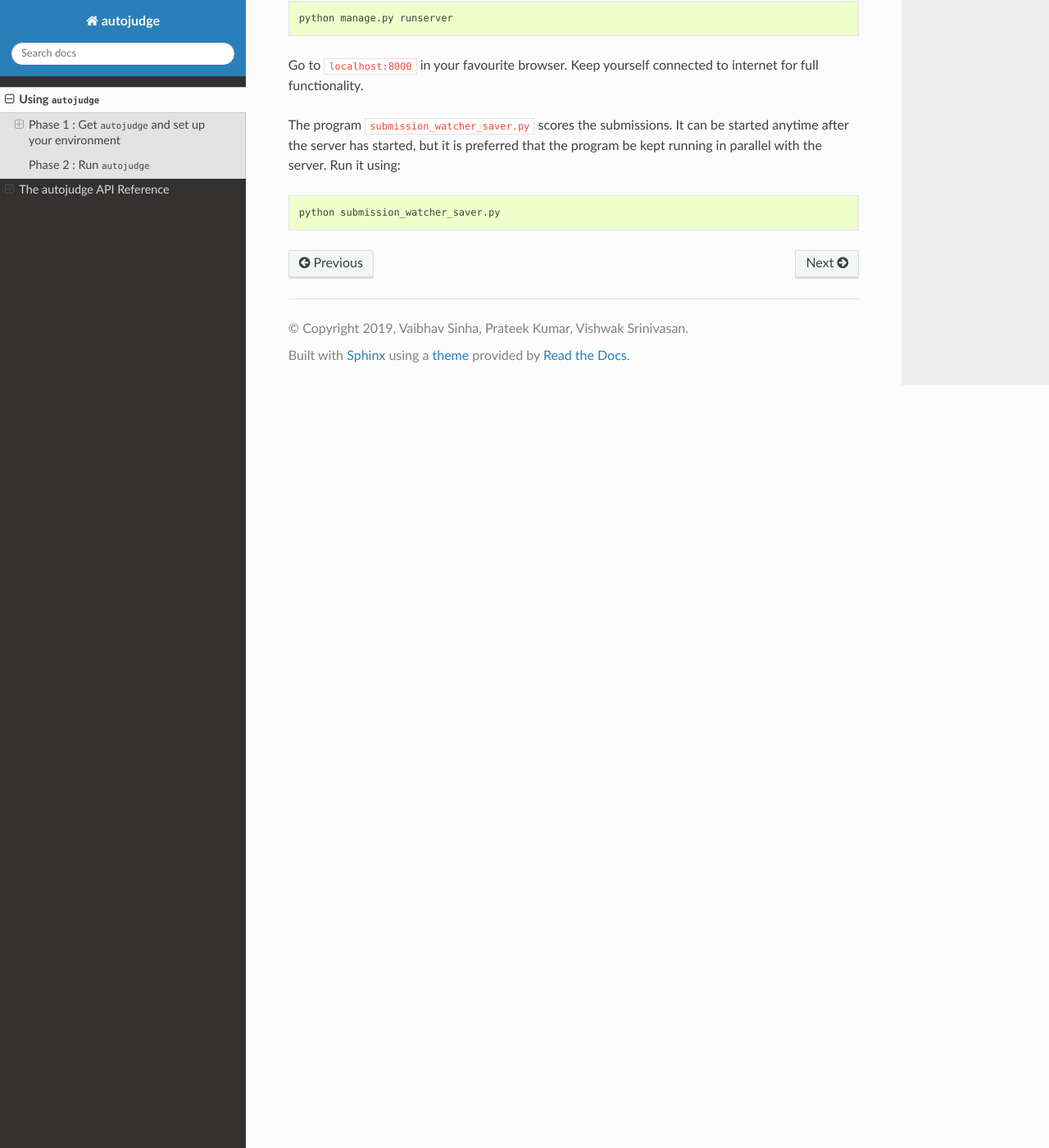
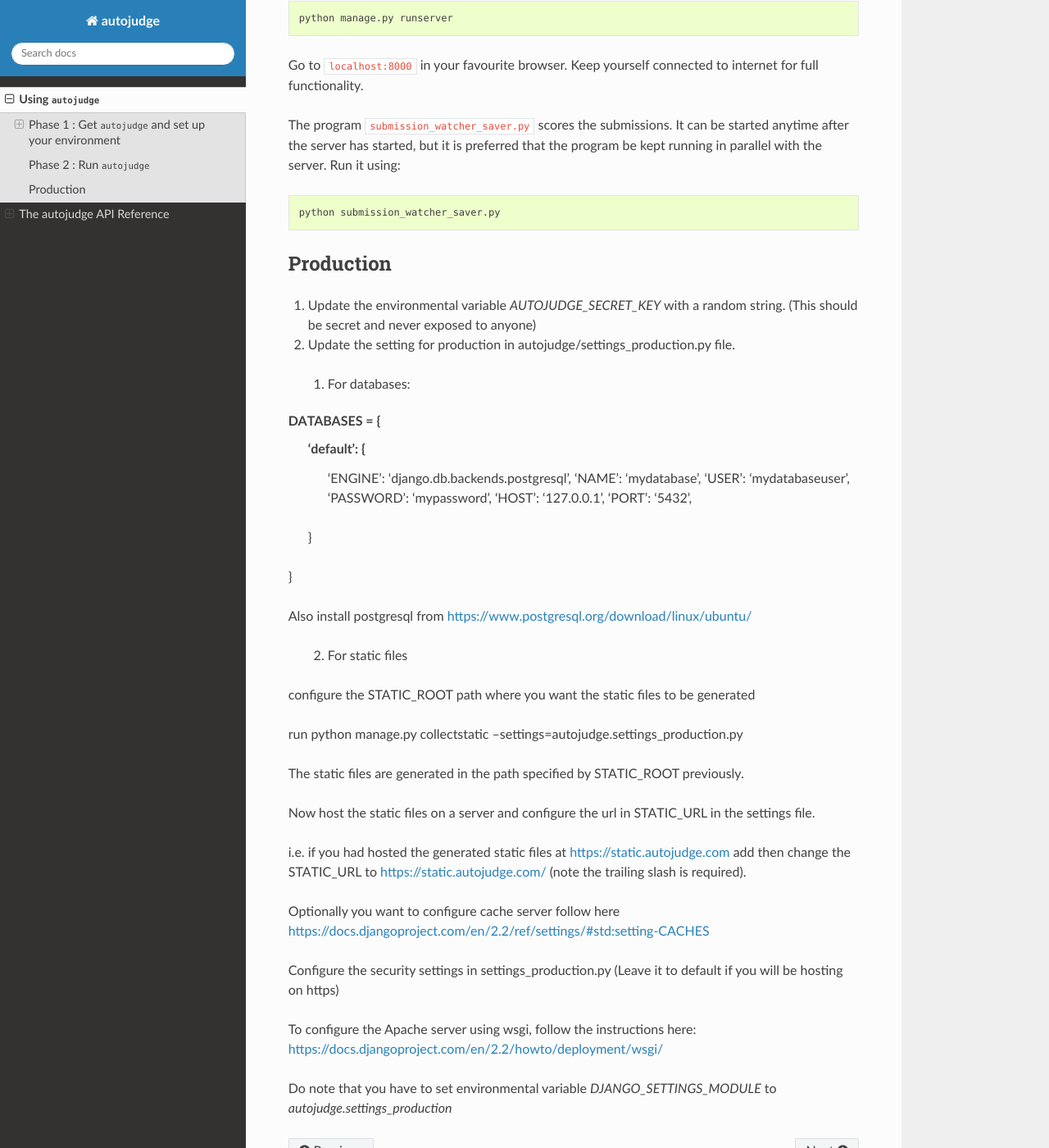
Before and after one commit to vbsinha/autojudge, a Sphinx documentation site: the page built from docs/source/usage.rst, in a window 1280 px wide and 1400 px high, scrolled down 1113 px. Shown: the whole window at 82% size. Built offline with Sphinx 7.4.7 and the Read the Docs theme 2.0.0, drawn with Linux system fonts in a browser that asks for light colours; the version number could not be read and is left out.

Commit message:
Basic usage docs for production
Signed-off-by: Prateek Kumar <prateek@prateekkumar.in>

```diff
--- a/docs/source/usage.rst
+++ b/docs/source/usage.rst
@@ -49,3 +49,46 @@ The program ``submission_watcher_saver.py`` scores the submissions. It can be st
 .. code:: bash
 
     python submission_watcher_saver.py
+
+
+Production
+----------
+
+1. Update the environmental variable `AUTOJUDGE_SECRET_KEY` with a random string. (This should be secret and never exposed to anyone)
+
+2. Update the setting for production in autojudge/settings_production.py file.
+  1. For databases:
+
+DATABASES = {
+    'default': {
+        'ENGINE': 'django.db.backends.postgresql',
+        'NAME': 'mydatabase',
+        'USER': 'mydatabaseuser',
+        'PASSWORD': 'mypassword',
+        'HOST': '127.0.0.1',
+        'PORT': '5432',
+    }
+}
+
+Also install postgresql from https://www.postgresql.org/download/linux/ubuntu/
+
+  2. For static files
+
+configure the STATIC_ROOT path where you want the static files to be generated
+
+run
+python manage.py collectstatic --settings=autojudge.settings_production.py
+
+The static files are generated in the path specified by STATIC_ROOT previously.
+
+Now host the static files on a server and configure the url in STATIC_URL in the settings file.
+
+i.e. if you had hosted the generated static files at https://static.autojudge.com add then change the STATIC_URL to https://static.autojudge.com/ (note the trailing slash is required).
+
+Optionally you want to configure cache server follow here https://docs.djangoproject.com/en/2.2/ref/settings/#std:setting-CACHES
+
+Configure the security settings in settings_production.py (Leave it to default if you will be hosting on https)
+
+To configure the Apache server using wsgi, follow the instructions here: https://docs.djangoproject.com/en/2.2/howto/deployment/wsgi/
+
+Do note that you have to set environmental variable `DJANGO_SETTINGS_MODULE` to `autojudge.settings_production`
```
Also changed, not shown: 1 other file.
